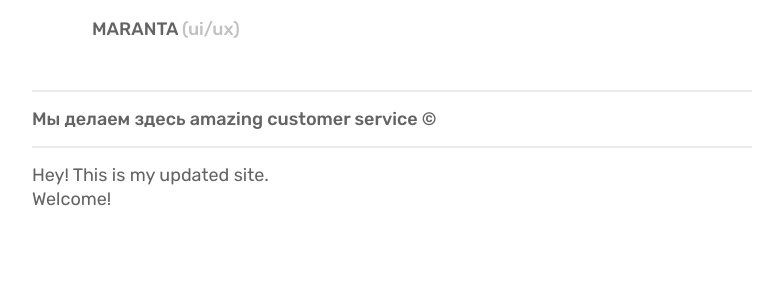
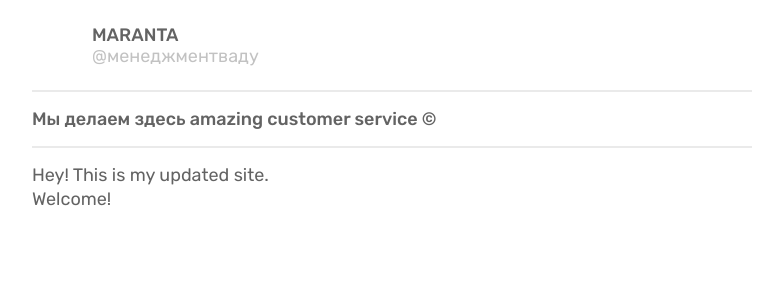
Before and after one commit to chvs/maranta.github.io, a Nuxt app: page / in a window 1280 px wide. Shown: the top 300 px of the page, without its empty margins (248-1031 px from the left). Built offline with nearby package versions, Linux system fonts and the light colour scheme.

Commit message:
update header

```diff
--- a/components/Profile.vue
+++ b/components/Profile.vue
@@ -82,14 +82,22 @@ export default {
       <div>
         <h1 :class="$style.title">
           MARANTA
-          <span>(ui/ux)</span>
         </h1>
 
         <p v-if="isErrorPage">
           where am I?
         </p>
 
-        <ul v-else :class="socialsClass">
+        <a v-else
+          :class="$style.caption"
+          href="https://t.me/hell_management"
+          target="_blank"
+          rel=”noopener”
+        >
+          @менеджментваду
+        </a>
+
+        <!-- <ul v-else :class="socialsClass">
           <li>
             <a
               :class="$style.link"
@@ -155,7 +163,7 @@ export default {
               <SubsocialIcon />
             </a>
           </li>
-        </ul>
+        </ul> -->
       </div>
 
     </div>
@@ -172,6 +180,10 @@ export default {
   &_dark {
     border-color: $medium;
   }
+
+  .caption {
+    color: $medium;
+  }
 }
 
 .logo {
@@ -182,14 +194,10 @@ export default {
 }
 
 .title {
-  margin: -3px 10px 8px 0;
+  margin: 3px 10px -3px 0;
   font-size: 18px;
   line-height: 24px;
   font-weight: 500;
-
-  span {
-    color: $medium;
-  }
 }
 
 .socials {
--- a/nuxt.config.js
+++ b/nuxt.config.js
@@ -9,7 +9,7 @@ export default {
   ** Headers of the page
   */
   head: {
-    title: 'maranta',
+    title: '@менеджментваду',
     meta: [
       { lang: 'en' },
       { charset: 'utf-8' },
```
